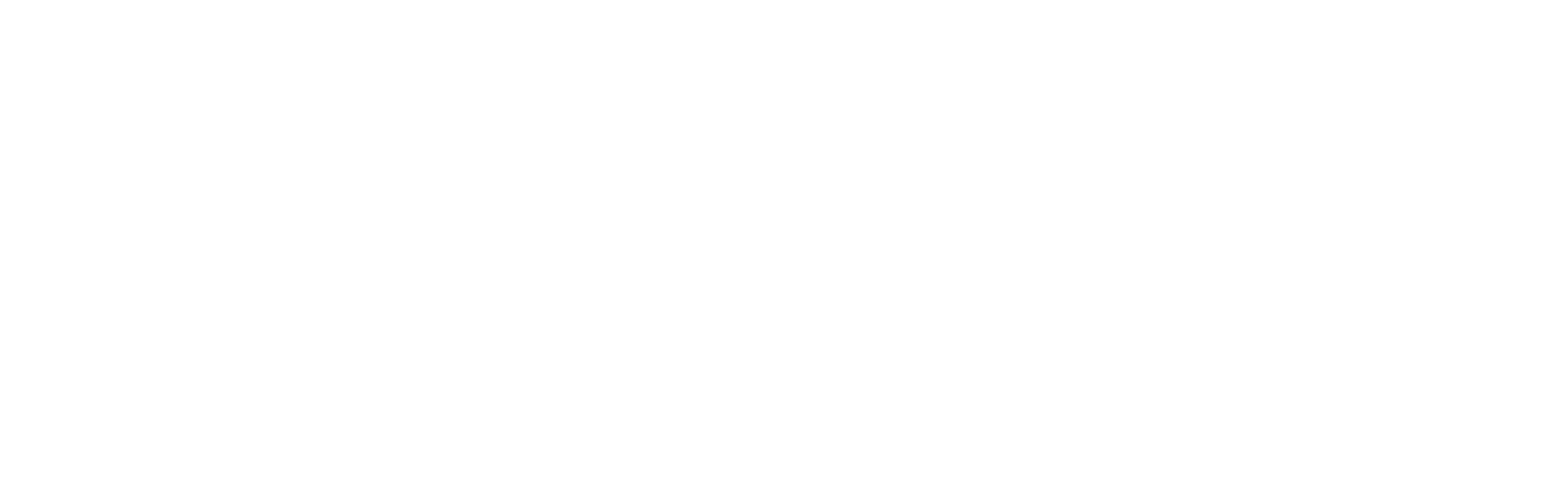
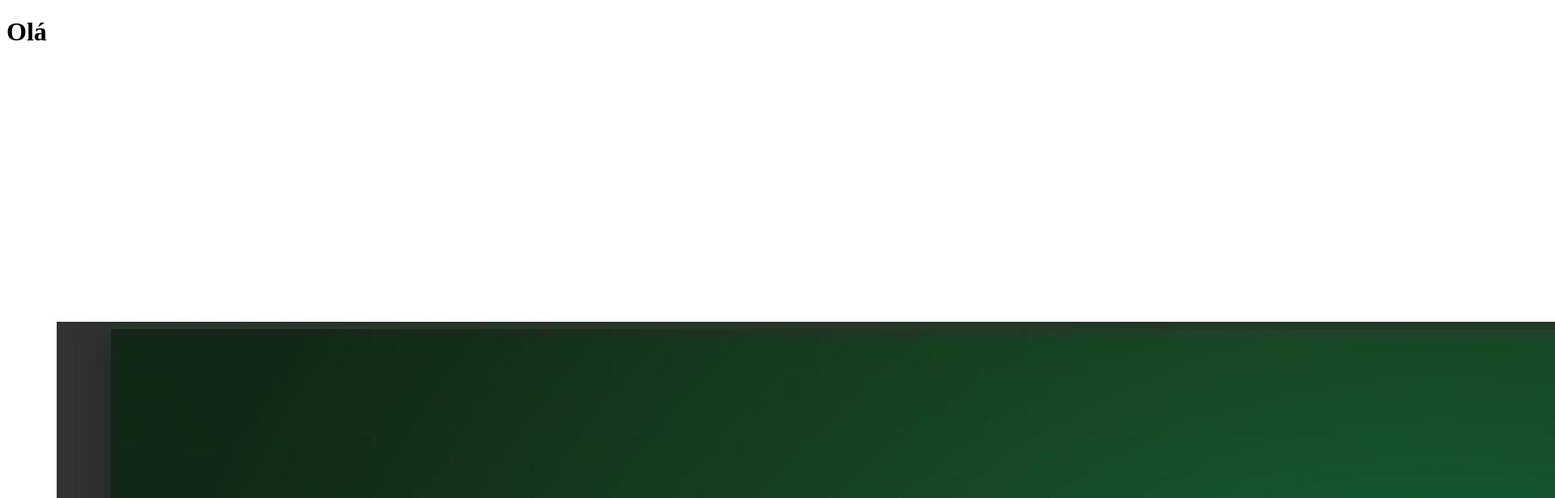
Before and after one commit to Joran-Vini/JL, a plain HTML site: page index.html in a window 1280 px wide. Shown: the top 616 px of the page at 81% size, 1920 px wide, since content can reach past the window. Drawn offline with Linux system fonts and the light colour scheme.

Commit message:
Update index.html

```diff
--- a/index.html
+++ b/index.html
@@ -10,9 +10,13 @@
 </head>
 <body>
     <header>
+        <h1>Olá</h1>
         <nav>
 
         </nav>
     </header>
+    <main>
+        <img src="imagens/JL.jpg" alt="">
+    </main>
 </body>
 </html>
```
